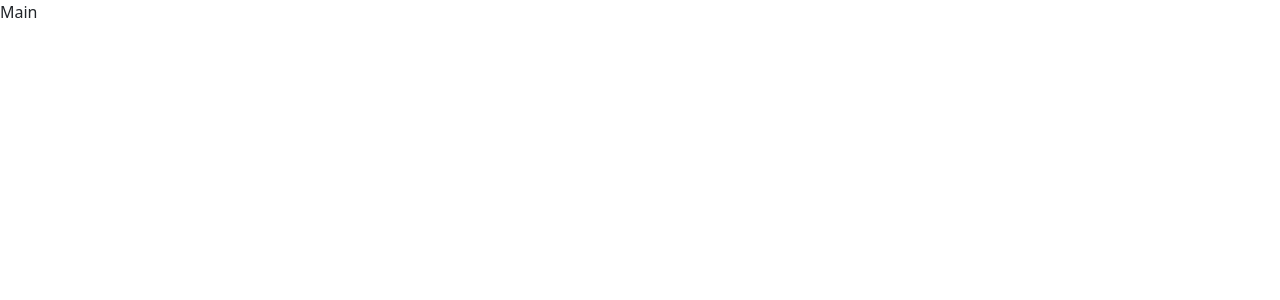
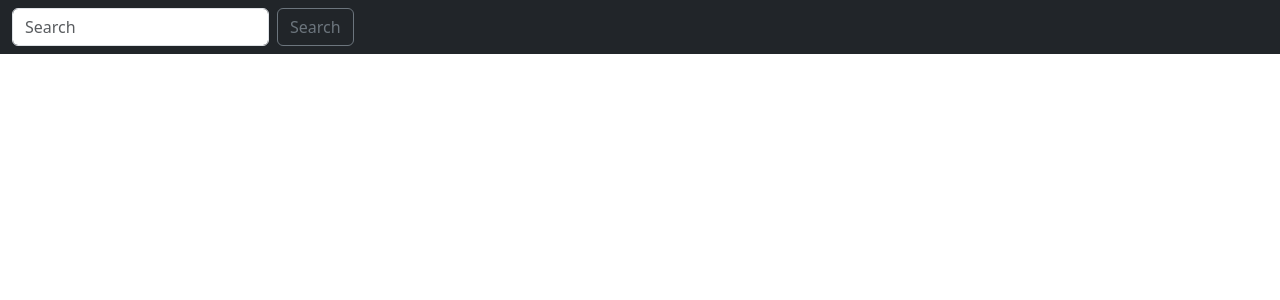
Before and after one commit to SimonePalmisciano/react-boolflix, a React (Vite) app: page / in a window 1280 px wide. Shown: the top 300 px of the page. Built offline with nearby package versions, Linux system fonts and the light colour scheme.

Commit message:
creato Main Layout con navbar input ricerca e bottone più pagina not found

```diff
--- a/src/App.jsx
+++ b/src/App.jsx
@@ -1,9 +1,21 @@
 import Main from "./components/Main/Main";
-
+import Header from "./components/Header/Header";
+import { BrowserRouter, Route, Routes } from "react-router";
+import MainLayout from "./layouts/MainLayout";
+import NotFound from "./pages/NotFound";
 
 function App() {
   return (
-    <Main />
+    <>
+      <BrowserRouter>
+        <Routes>
+
+          <Route Component={MainLayout}>
+            <Route path="*" Component={NotFound} />
+          </Route>
+        </Routes>
+      </BrowserRouter>
+    </>
   )
 }
 export default App;
--- a/src/components/Header/Header.jsx
+++ b/src/components/Header/Header.jsx
@@ -1,6 +1,8 @@
 function Header() {
     return (
-        <div>Header</div>
+        <header>
+
+        </header>
     )
 }
 export default Header
--- /dev/null
+++ b/src/layouts/MainLayout.jsx
@@ -0,0 +1,15 @@
+function MainLayout() {
+    return (
+        <header>
+            <nav className="navbar bg-dark">
+                <div className="container-fluid">
+                    <form className="d-flex" role="search">
+                        <input className="form-control me-2" type="search" placeholder="Search" aria-label="Search" />
+                        <button className="btn btn-outline-secondary" type="submit">Search</button>
+                    </form>
+                </div>
+            </nav>
+        </header>
+    )
+}
+export default MainLayout
--- /dev/null
+++ b/src/pages/NotFound.jsx
@@ -0,0 +1,12 @@
+function NotFound() {
+    return (
+        <div className="vh-100 d-flex flex-column justify-content-center align-items-center text-white bg-danger">
+            <h1 className="fw-bold">
+                PAGINA NON TROVATA
+            </h1>
+            <p className="fw-bold fs-3">ERRORE 404 PERICOLO!!!!!</p>
+            <p className="fw-bold fs-3">RIPRISTINO DEL COMPUTER IN CORSO</p>
+        </div>
+    )
+}
+export default NotFound
```
Also changed, not shown: src/pages/Home.jsx (added), src/pages/Loading.jsx (added), 1 other file (tests, documents, lock files or other folders).
